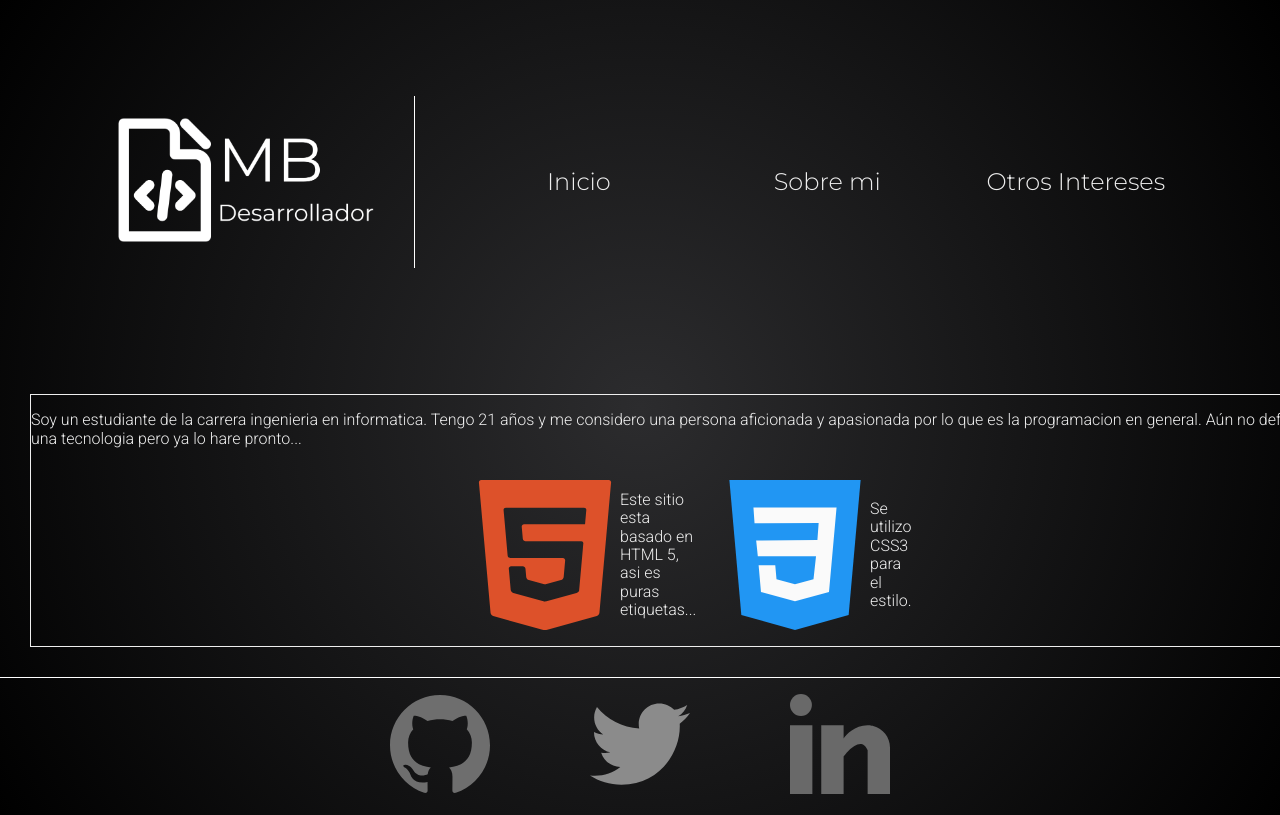
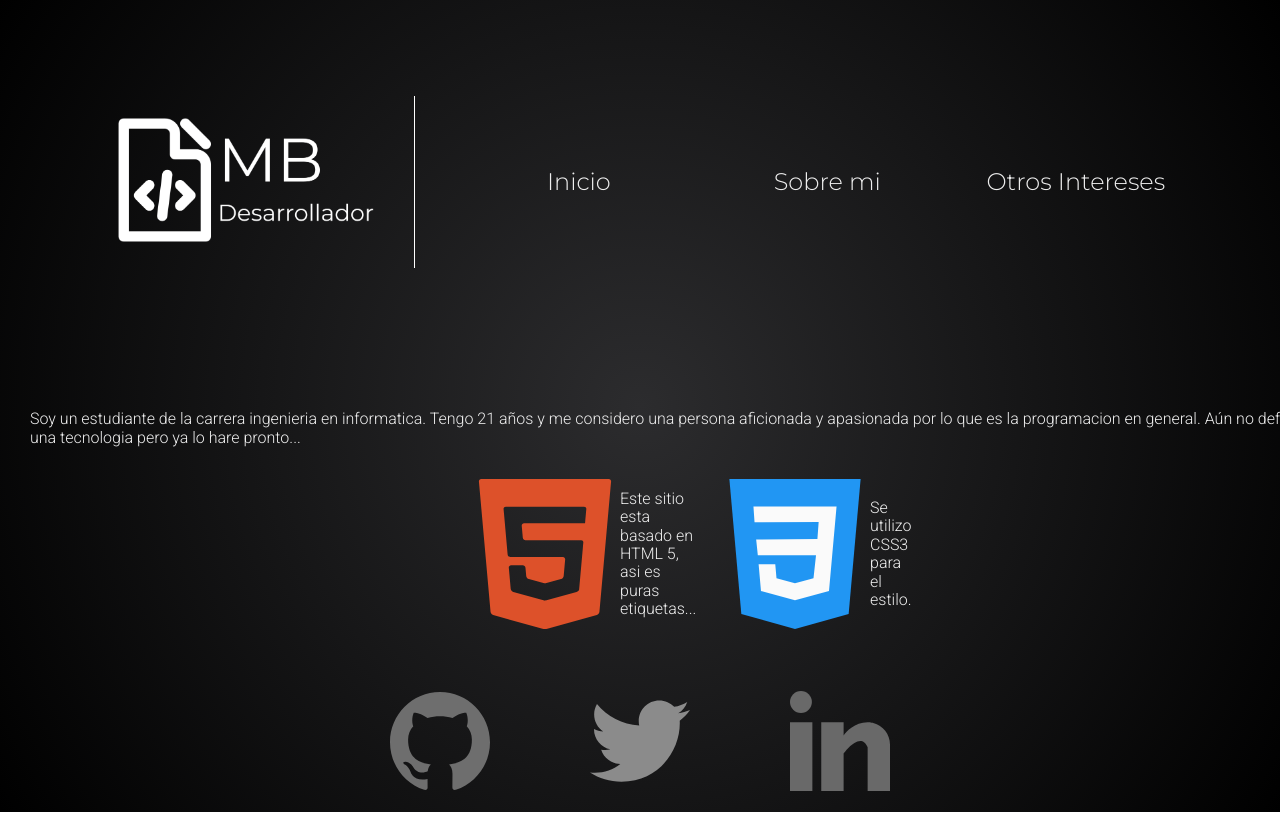
Before and after one commit to MiguelBelotto00/MiguelBelotto00.github.io, a plain HTML site: page index.html in a window 1280 px wide. Shown: the top 815 px of the page. Drawn offline with Linux system fonts and the light colour scheme.

Commit message:
hoja de estilo

```diff
--- a/css/style.css
+++ b/css/style.css
@@ -58,7 +58,6 @@ body{
     font-family: 'Roboto';
     font-size: 1rem;
     width: 100%;
-    border: 1px solid;
     margin: 30px;
 }
 .img-container{
@@ -81,7 +80,6 @@ body{
 /*Inicio de estilos para el footer*/
 .footer{
     margin-top: auto;
-    border-top: 1px solid white;
 }
 .contenedor-logos{
     display: grid;
```
